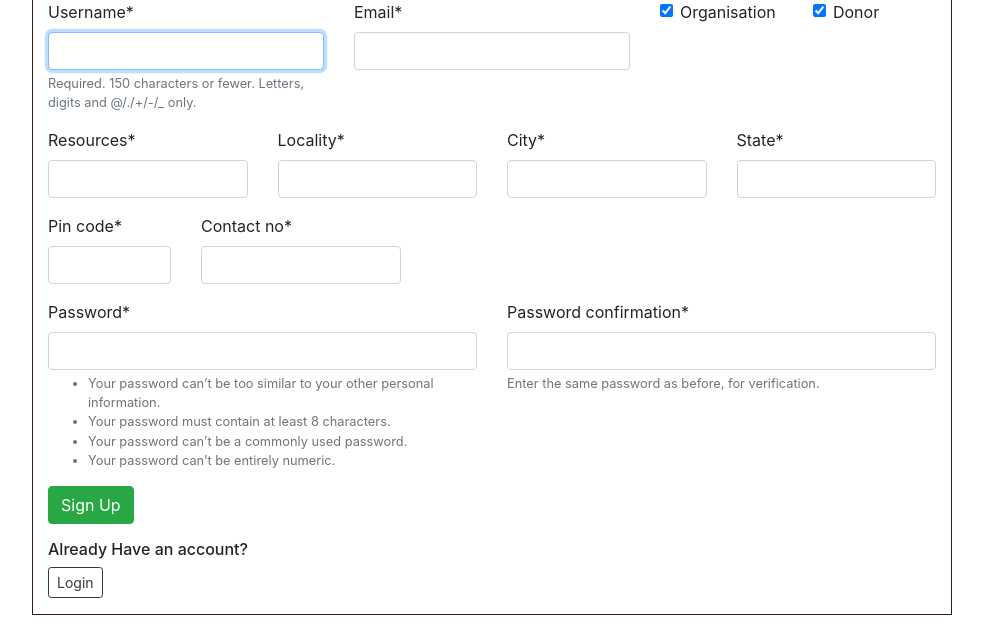
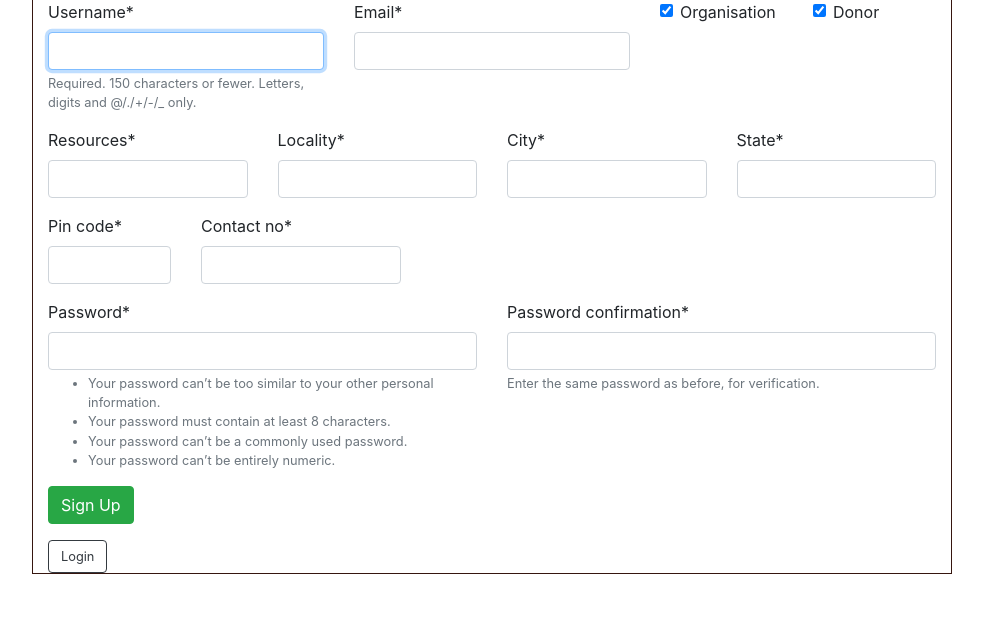
Before and after one commit to adityanav123/FoodDonation, a Django app: page /users/signup/ in a window 1280 px wide. Shown: the part 159-800 px from the top of the page, without its empty margins (148-1131 px from the left). Run offline with Django 3.2, Linux system fonts and the light colour scheme; some libraries are stand-ins or nearby versions.

Commit message:
design changes

```diff
--- a/templates/signup.html
+++ b/templates/signup.html
@@ -75,10 +75,11 @@
 	<!-- <button type = "submit" class = "btn btn-small" formaction = "{% url 'login' %}"> Login? </button> -->
 </form>
 
-<form method = "post" action = "{% url 'login' %}">
+<!-- <form method = "post" action = "{% url 'login' %}">
 	{% csrf_token %}
 	<h6>Already Have an account?</h6><button type = "submit" class = "btn btn-outline-dark btn-sm">Login </button>
-</form>
+</form> -->
+<a href="{% url 'login' %}" class="btn btn-outline-dark"> <small> Login </small></a>
 
 </div>
 {% endblock %}
```
Also changed, not shown: db.sqlite3.
